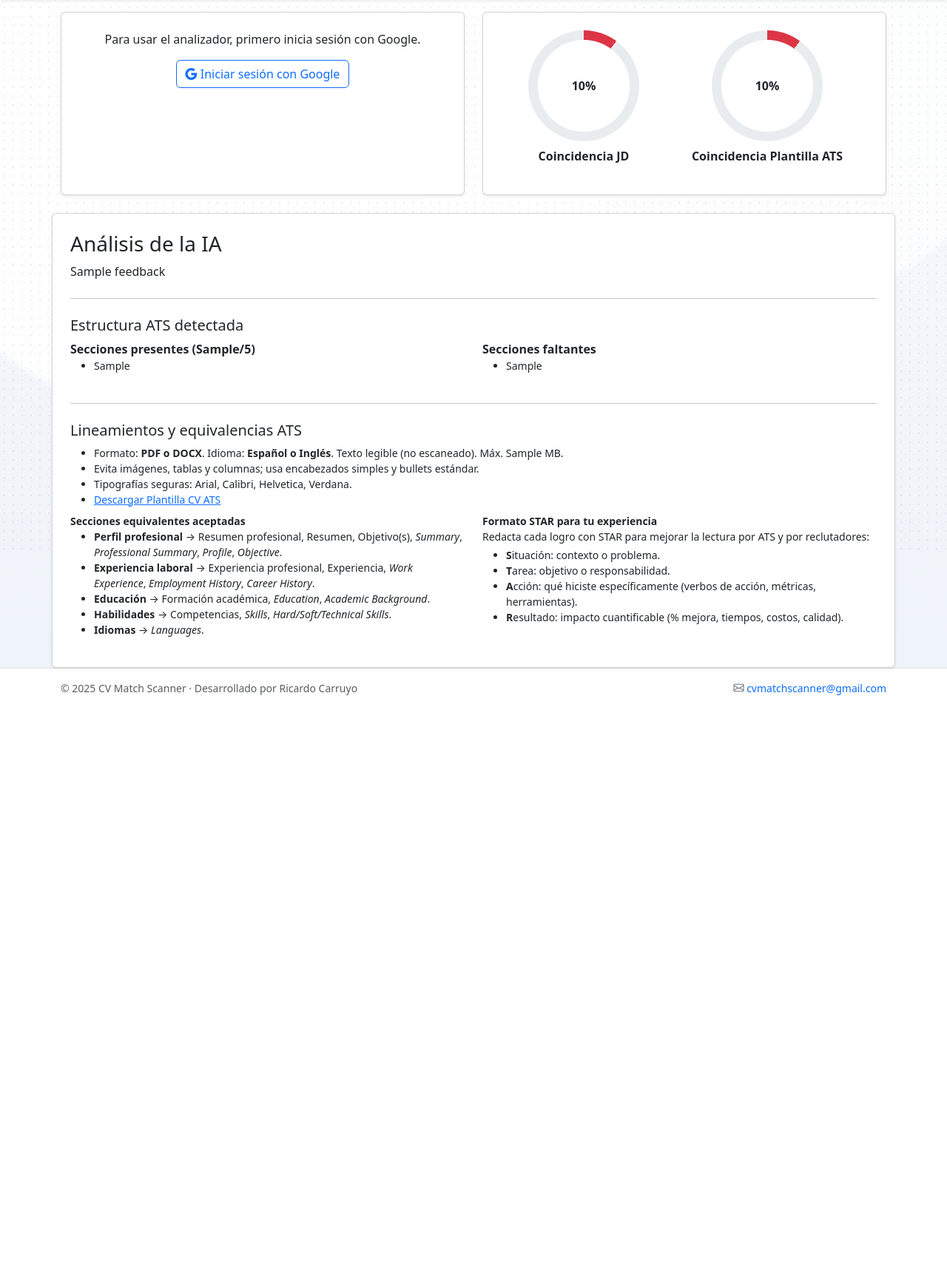
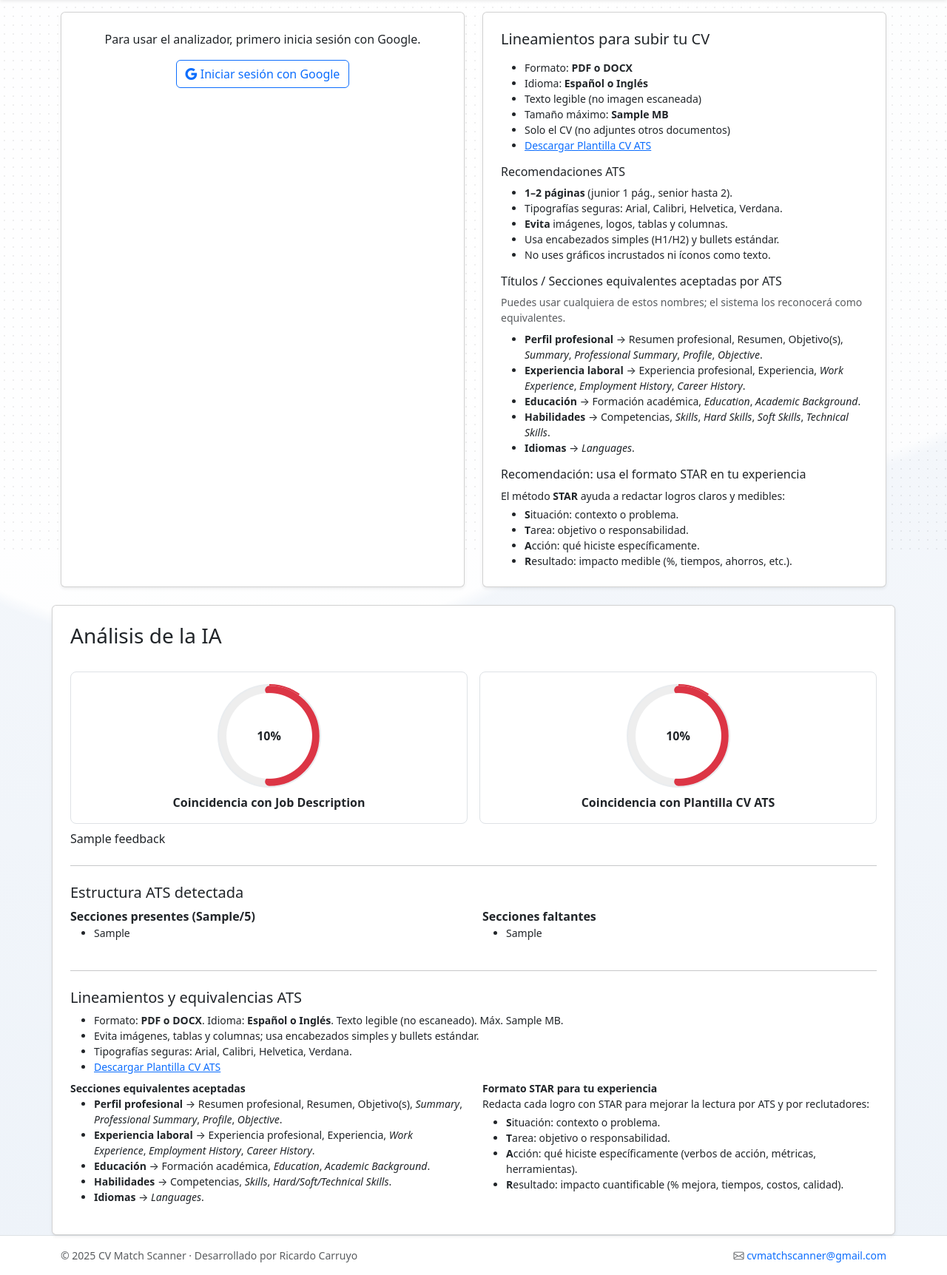
Before and after one commit to ricardocarruyo/cv-scanner, a Flask app: template app/templates/index.html in a window 1280 px wide. Shown: the part 56-1780 px from the top of the page at 74% size. Before the commit the page ends 996 px from the top, so only its background shows below. Run offline with Flask 3, Linux system fonts and the light colour scheme; the template is opened without the code that fills it: most values are stand-ins (such as "Sample title", 1, 10 or a date in 2020).

Commit message:
Reubicar anillos

```diff
--- a/app/templates/index.html
+++ b/app/templates/index.html
@@ -33,6 +33,11 @@
   }
 
   .donut { cursor: help; }
+
+  .donut-wrap { background: #fff; }
+  @media (max-width: 767.98px){
+    .donut-wrap { margin-bottom: .5rem; }
+  }
 
   #dropzone { border-style: dashed; }
 
@@ -109,43 +114,6 @@
   <!-- Panel derecho -->
   <div class="col-12 col-lg-6">
     <div class="card p-4 shadow-sm h-100 d-flex align-items-stretch">
-      {% if score_jd is not none and score_ats is not none %}
-        <div class="row w-100 text-center">
-          <div class="col-6 mb-3">
-            <div
-              class="donut"
-              data-score="{{ score_jd|int }}"
-              data-bs-toggle="tooltip"
-              data-bs-html="true"
-              title="
-                <strong>Coincidencia con la Job Description</strong><br>
-                Compara tu CV con la descripción del puesto usando
-                {% if model_used == 1 %}OpenAI GPT-4o{% elif model_used == 2 %}Gemini 1.5 Flash{% else %}el modelo seleccionado{% endif %}.<br>
-                <em>Consejo:</em> apunta a ≥ 70%.
-              ">
-            </div>
-            <div class="fw-semibold mt-2">Coincidencia JD</div>
-          </div>
-
-          <div class="col-6 mb-3">
-            <div
-              class="donut"
-              data-score="{{ score_ats|int }}"
-              data-bs-toggle="tooltip"
-              data-bs-html="true"
-              title="
-                <strong>Estructura ATS del CV</strong><br>
-                Secciones detectadas: {{ ats_details.sections_found if ats_details else 0 }}/5<br>
-                Páginas: {{ ats_details.pages if ats_details else '-' }}{% if ats_details %} {% if ats_details.pages <= 2 %}(OK){% elif ats_details.pages == 3 %}(justo){% else %}(exceso){% endif %}{% endif %}<br>
-                Imágenes: {{ ats_details.images if ats_details else 0 }} (evítalas)<br>
-                Tablas: {{ ats_details.tables if ats_details else 0 }} (evítalas)<br>
-                Idioma CV: {% if ats_details and ats_details.lang_ok %}Inglés{% else %}Español/otro{% endif %}.
-              ">
-            </div>
-            <div class="fw-semibold mt-2">Coincidencia Plantilla ATS</div>
-          </div>
-        </div>
-      {% else %}
       <div class="w-100">
         <h5 class="mb-3">Lineamientos para subir tu CV</h5>
         <ul class="small mb-3">
@@ -201,7 +169,6 @@
           <li><strong>R</strong>esultado: impacto medible (%, tiempos, ahorros, etc.).</li>
         </ul>
       </div>
-      {% endif %}
     </div>
   </div>
 
@@ -221,6 +188,65 @@
         {% endif %}
       </div>
     </div>
+        <!-- ANILLOS DE PUNTAJE -->
+    <div class="row g-3 my-2">
+      <div class="col-12 col-md-6">
+        <div class="donut-wrap text-center p-3 border rounded-3">
+          <div class="donut"
+               data-score="{{ score_jd|default(0, true)|int }}"
+               style="--angle:0deg; --color:#6c757d;
+                      width:140px; height:140px; margin:0 auto; position:relative;">
+            <!-- anillo -->
+            <svg viewBox="0 0 36 36" style="width:100%; height:100%;">
+              <path d="M18 2.0845
+                       a 15.9155 15.9155 0 0 1 0 31.831
+                       a 15.9155 15.9155 0 0 1 0 -31.831"
+                    fill="none" stroke="#eee" stroke-width="3"/>
+              <path d="M18 2.0845
+                       a 15.9155 15.9155 0 0 1 0 31.831"
+                    fill="none" stroke="var(--color)" stroke-width="3"
+                    stroke-linecap="round"
+                    style="stroke-dasharray: calc(var(--angle) / 3.6) 100" />
+            </svg>
+            <!-- etiqueta central -->
+            <div class="donut-label"
+                 style="position:absolute; inset:0; display:flex;
+                        align-items:center; justify-content:center; font-weight:700;">
+              {{ score_jd|default(0, true)|int }}%
+            </div>
+          </div>
+          <div class="mt-2 fw-semibold">Coincidencia con Job Description</div>
+        </div>
+      </div>
+
+      <div class="col-12 col-md-6">
+        <div class="donut-wrap text-center p-3 border rounded-3">
+          <div class="donut"
+               data-score="{{ score_ats|default(0, true)|int }}"
+               style="--angle:0deg; --color:#6c757d;
+                      width:140px; height:140px; margin:0 auto; position:relative;">
+            <svg viewBox="0 0 36 36" style="width:100%; height:100%;">
+              <path d="M18 2.0845
+                       a 15.9155 15.9155 0 0 1 0 31.831
+                       a 15.9155 15.9155 0 0 1 0 -31.831"
+                    fill="none" stroke="#eee" stroke-width="3"/>
+              <path d="M18 2.0845
+                       a 15.9155 15.9155 0 0 1 0 31.831"
+                    fill="none" stroke="var(--color)" stroke-width="3"
+                    stroke-linecap="round"
+                    style="stroke-dasharray: calc(var(--angle) / 3.6) 100" />
+            </svg>
+            <div class="donut-label"
+                 style="position:absolute; inset:0; display:flex;
+                        align-items:center; justify-content:center; font-weight:700;">
+              {{ score_ats|default(0, true)|int }}%
+            </div>
+          </div>
+          <div class="mt-2 fw-semibold">Coincidencia con Plantilla CV ATS</div>
+        </div>
+      </div>
+    </div>
+
     <div>{{ feedback|safe }}</div>
     <hr class="my-4">
     <h5 class="mb-2">Estructura ATS detectada</h5>
@@ -310,12 +336,13 @@
 {% block extra_js %}
 <script>
 (function () {
-  // --- Donuts (si los usas) ---
+  // Inicializa/anima donuts
   var donuts = document.querySelectorAll('.donut');
   donuts.forEach(function(el){
     var s = parseInt(el.getAttribute('data-score') || '0', 10);
     s = Math.max(0, Math.min(100, s));
     var deg = s * 3.6;
+    // colores por umbral
     var color = (s >= 80) ? '#28a745' : (s >= 50 ? '#ffc107' : '#dc3545');
     el.style.setProperty('--angle', deg + 'deg');
     el.style.setProperty('--color', color);
```
Lines whose indentation alone changed are shown as unchanged.
